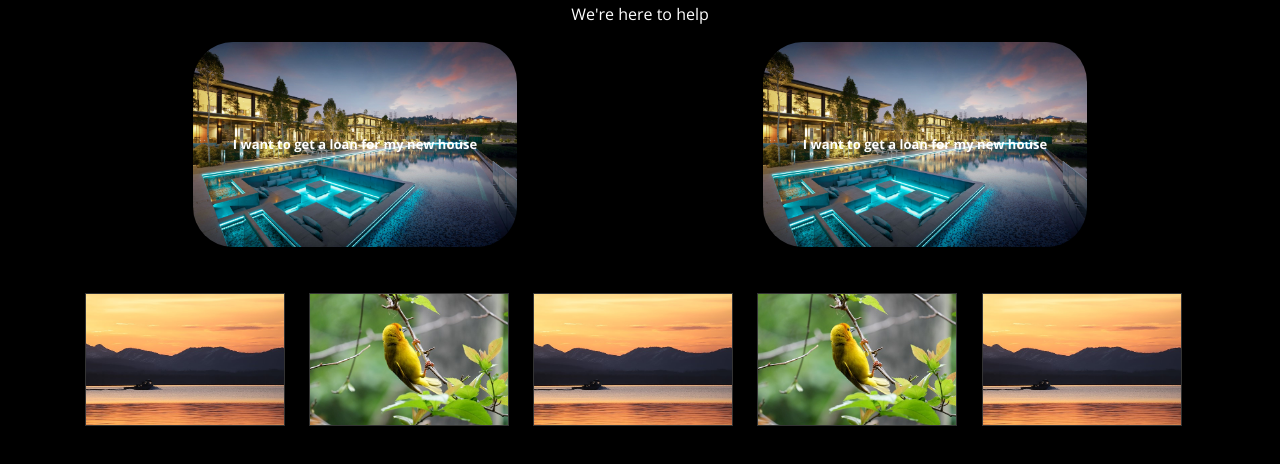
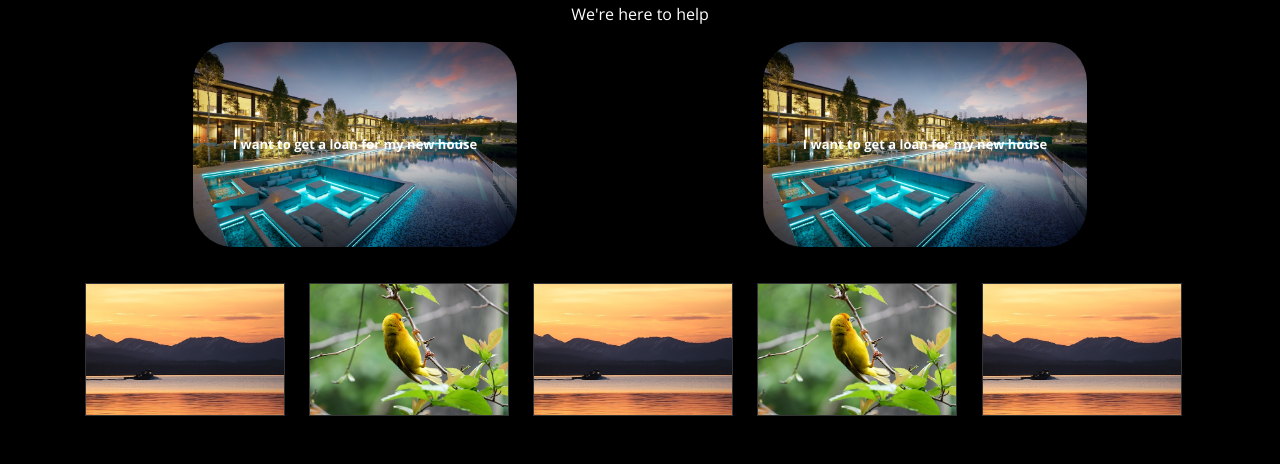
Before and after one commit to sraawan/DEM, a plain HTML site: page index.html in a window 1280 px wide. Shown: the part 102-566 px from the top of the page. Drawn offline with nearby package versions, Linux system fonts and the light colour scheme.

Commit message:
forth commit

```diff
--- a/assets/css/styles.css
+++ b/assets/css/styles.css
@@ -49,7 +49,8 @@ body{
   overflow-x: scroll;
   overflow-y: hidden;
   white-space: nowrap;
-  padding: 30px 0;
+  margin-top: 20px;
+  padding: 0px 0;
 }
 
 .item {
@@ -65,7 +66,8 @@ body{
 }
 
 .horizontal-scroll::-webkit-scrollbar {
-  width: 0 !important
+  width: 0; !important
+
 }
 
 .navbar-custom {
--- a/index.html
+++ b/index.html
@@ -42,7 +42,7 @@
             <div class="text-center">
                 <h1 class="title-main color-white">So you want to own a house</h1>
 
-                <h1 class="color-white title-sub my-2">We're here to help</h1>
+                <h1 class="color-white title-sub">We're here to help</h1>
             </div>
 
             <div class="row mt-5">
@@ -60,7 +60,7 @@
                 </div>
             </div>
 
-            <div class="row mt-3">
+            <div class="row mb-0 mt-3">
                 <div class="col-12">
                     <div class="horizontal-scroll">
                         <div class="item"><img src="assets/img/img1.jpg" class="img-fluid"></div>
```
